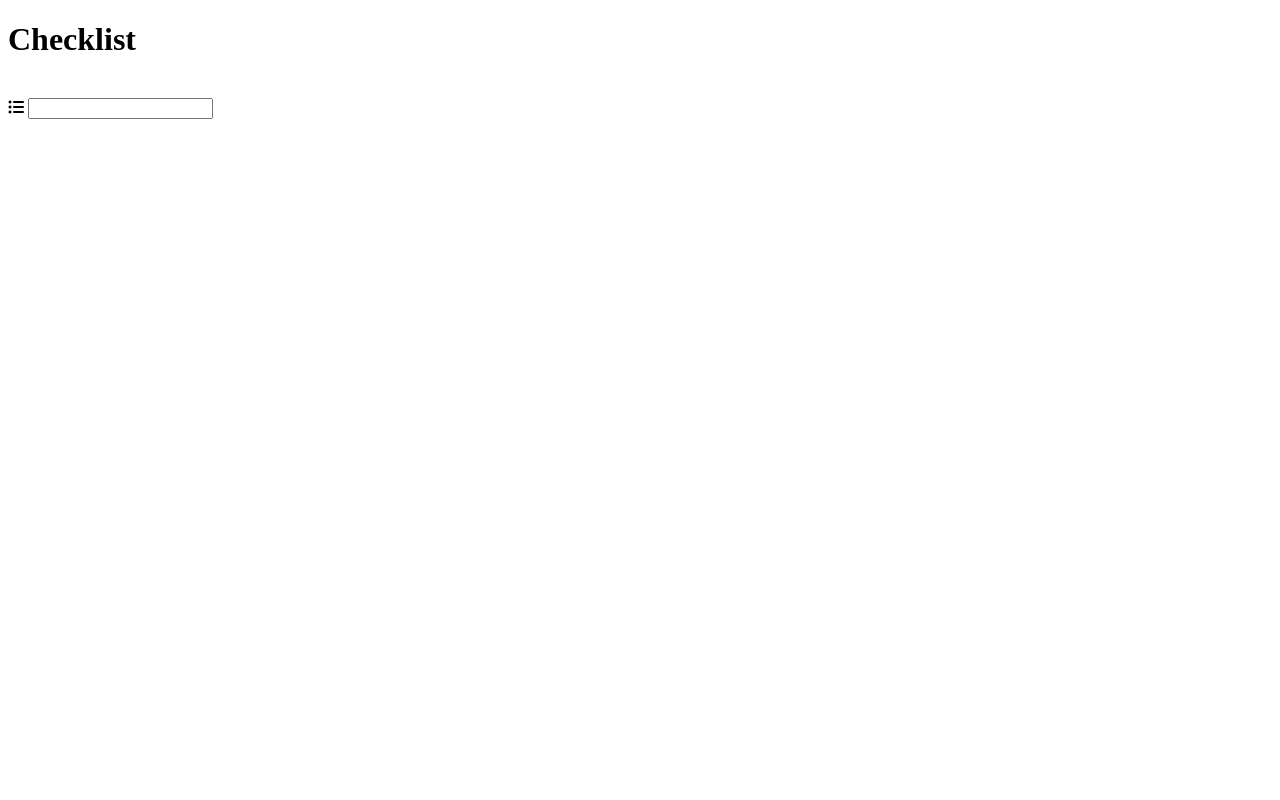
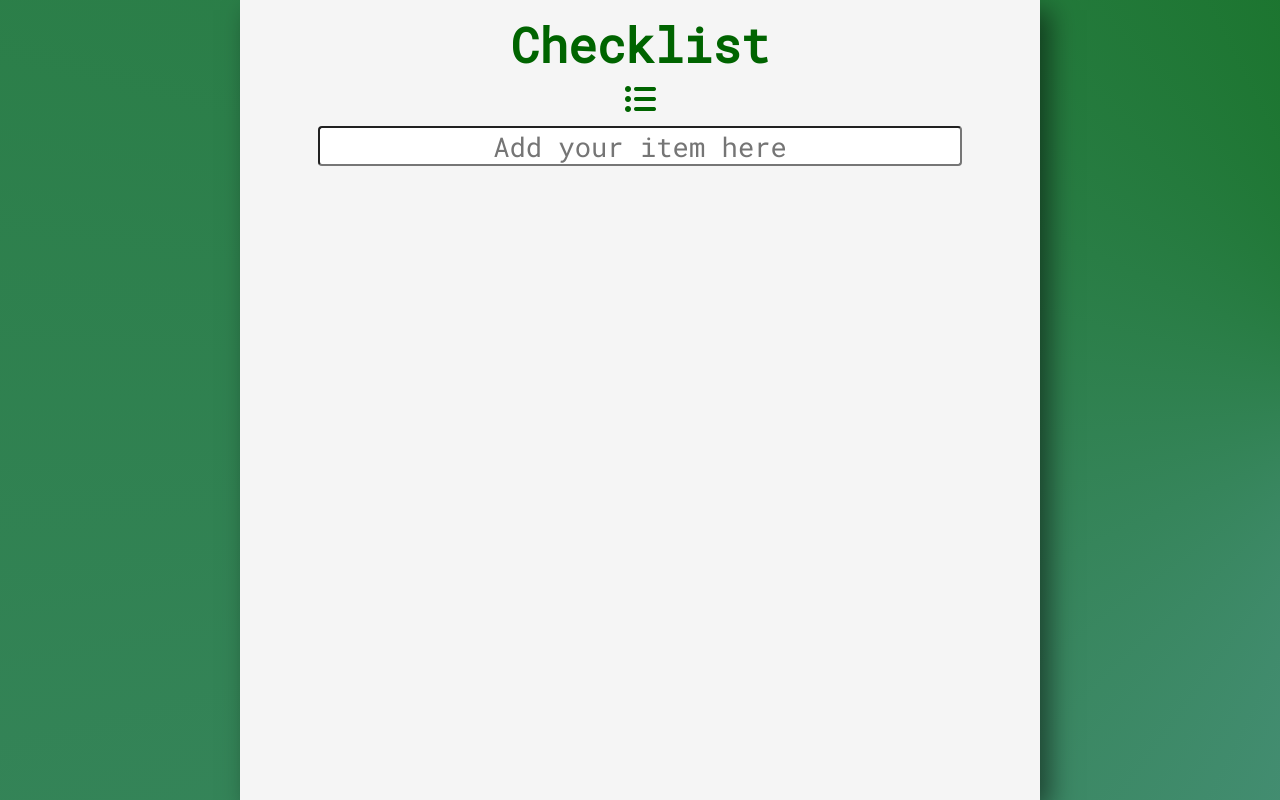
Before and after one commit to devguicordeiro/Checklist, a plain HTML site: page index.html in a window 1280 px wide. Drawn offline with Linux system fonts and the light colour scheme.

Commit message:
css and correction on html

```diff
--- a/index.html
+++ b/index.html
@@ -14,10 +14,10 @@
     <div class="main-container">
         <div class="checklist">
             <h1 class="checklist-header">Checklist</h1>
+            <i class="fa-solid fa-list-ul"></i>
         </br>
         <div class="icon-input">
-            <i class="fa-solid fa-list-ul"></i>
-            <input type="text" id="userInput">
+            <input type="text" id="userInput" placeholder="Add your item here">
         </div>
         <div class="items"></div>
         </div>
--- a/styles.css
+++ b/styles.css
@@ -0,0 +1,68 @@
+@import url('https://fonts.googleapis.com/css2?family=Roboto+Mono&display=swap');
+
+*{
+    font-family: 'Roboto Mono', monospace;
+    padding: 0;
+    margin: 0;
+    overflow: hidden;
+}
+
+body{
+    background: conic-gradient(from -270deg at 110% 50%, cadetblue, darkgreen) no-repeat;
+}
+
+.main-container{
+    text-align: center;
+    height: 100vh;
+    width: 80%;
+    margin: auto;
+
+}
+
+.checklist{
+    width: 800px;
+    min-height: 100vh;
+    margin: auto;
+    background-color: whitesmoke;
+    box-shadow: 10px 10px 25px 0 rgba(0, 0, 0, 0.5);
+    color: darkgreen
+}
+
+.checklist h1{
+    font-size: 3rem;
+    margin-top: 3px;
+    color: darkgreen;
+    padding-top: 10px;
+}
+
+.checklist input{
+    font-size: 1.7rem;
+    width: 80%;
+    text-align: center;
+    border-radius: 4px;
+}
+
+i{
+    font-size: 2rem;
+    padding: 7px;
+}
+
+i:hover{
+    background-color: rgba(0, 0, 0, 0.295);
+    padding: 5px;
+    border: black 2px solid;
+    border-radius: 4px;
+    cursor: pointer;
+}
+
+#items{
+    font-size: 2rem;
+    margin-top: 4px;
+    color: black;
+}
+
+#items:hover{
+    background-color: rgba(0, 100, 0, 0.404);
+    border-radius: 4px;
+    cursor: pointer;
+}
```
